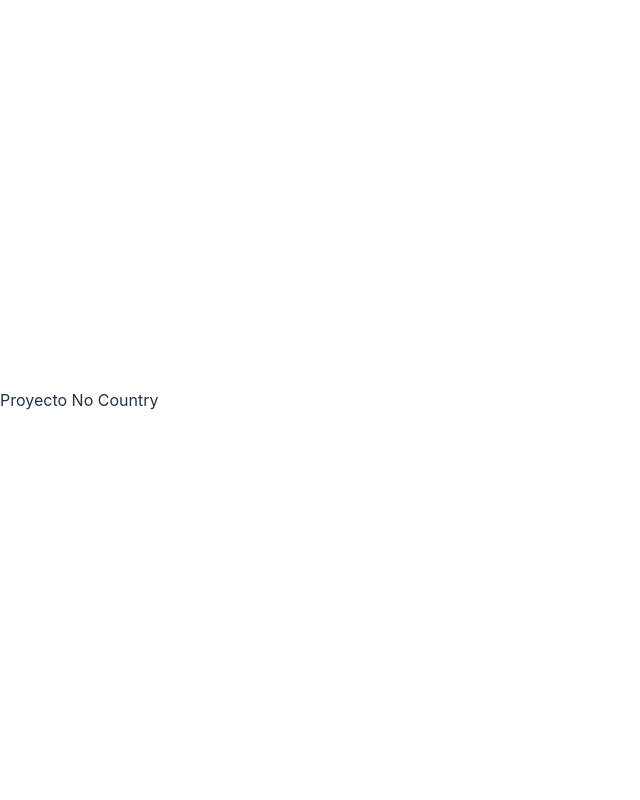
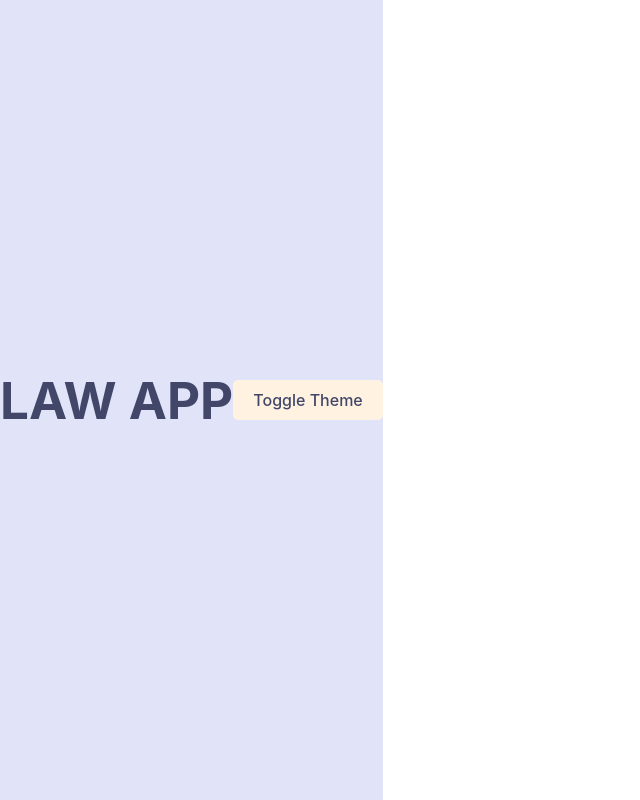
Before and after one commit to No-Country-simulation/s17-09-n-node-react, a React (Vite) app in the folder client/: page / in a window 1280 px wide. Shown: the whole page, without its empty margins (0-640 px from the left). Built offline with nearby package versions, Linux system fonts and the light colour scheme.

Commit message:
feat: hooktheme

```diff
--- a/client/package.json
+++ b/client/package.json
@@ -11,12 +11,14 @@
   },
   "dependencies": {
     "react": "^18.3.1",
-    "react-dom": "^18.3.1"
+    "react-dom": "^18.3.1",
+    "styled-components": "^6.1.12"
   },
   "devDependencies": {
     "@eslint/js": "^9.9.0",
     "@types/react": "^18.3.3",
     "@types/react-dom": "^18.3.0",
+    "@types/styled-components": "^5.1.34",
     "@vitejs/plugin-react-swc": "^3.5.0",
     "eslint": "^9.9.0",
     "eslint-plugin-react-hooks": "^5.1.0-rc.0",
--- a/client/src/App.tsx
+++ b/client/src/App.tsx
@@ -1,12 +1,44 @@
+// src/App.tsx
+import React from 'react';
+import useThemeSwitcher from './hooks/useThemeSwitcher';
+import styled from 'styled-components';
 
-function App() {
+const Container = styled.div`
+  background-color: ${(props) => props.theme.background};
+  color: ${(props) => props.theme.text};
+  height: 100vh;
+  display: flex;
+  justify-content: center;
+  align-items: center;
+  transition: all 0.3s ease-in-out;
+`;
 
+const Button = styled.button`
+  background-color: ${(props) => props.theme.primary};
+  color: ${(props) => props.theme.text};
+  border: none;
+  padding: 10px 20px;
+  cursor: pointer;
+  font-size: 16px;
+  border-radius: 5px;
+  transition: all 0.3s ease-in-out;
+
+  &:hover {
+    background-color: ${(props) => props.theme.accent};
+  }
+`;
+
+const App: React.FC = () => {
+  const { themeMode, toggleTheme, ThemeProvider } = useThemeSwitcher();
 
   return (
-    <>
-    Proyecto No Country
-    </>
-  )
-}
+    <ThemeProvider theme={themeMode}>
+      <Container>
+        <h1>LAW APP</h1>
+        <Button onClick={toggleTheme}>Toggle Theme</Button>
+      </Container>
+    </ThemeProvider>
+  );
+};
 
-export default App
+export default App;
--- /dev/null
+++ b/client/src/hooks/useThemeSwitcher.ts
@@ -0,0 +1,17 @@
+import { useState } from 'react';
+import { ThemeProvider } from 'styled-components';
+import { lightTheme, darkTheme } from '../themes';
+
+const useThemeSwitcher = () => {
+  const [theme, setTheme] = useState<'light' | 'dark'>('light');
+
+  const toggleTheme = () => {
+    setTheme((prevTheme) => (prevTheme === 'light' ? 'dark' : 'light'));
+  };
+
+  const themeMode = theme === 'light' ? lightTheme : darkTheme;
+
+  return { themeMode, toggleTheme, ThemeProvider };
+};
+
+export default useThemeSwitcher;
--- /dev/null
+++ b/client/src/themes.ts
@@ -0,0 +1,16 @@
+
+export const lightTheme = {
+    background: '#E1E4F9',
+    primary: '#FFF2E1',
+    secondary: '#D8DAF1',
+    accent: '#CACCE6',
+    text: '#424769',
+  };
+
+  export const darkTheme = {
+    background: '#2D3250',
+    primary: '#F6B17A',
+    secondary: '#7077A1',
+    accent: '#424769',
+    text: '#FFFFFF',
+  };
```
Also changed, not shown: 1 other file (tests, documents, lock files or other folders).
